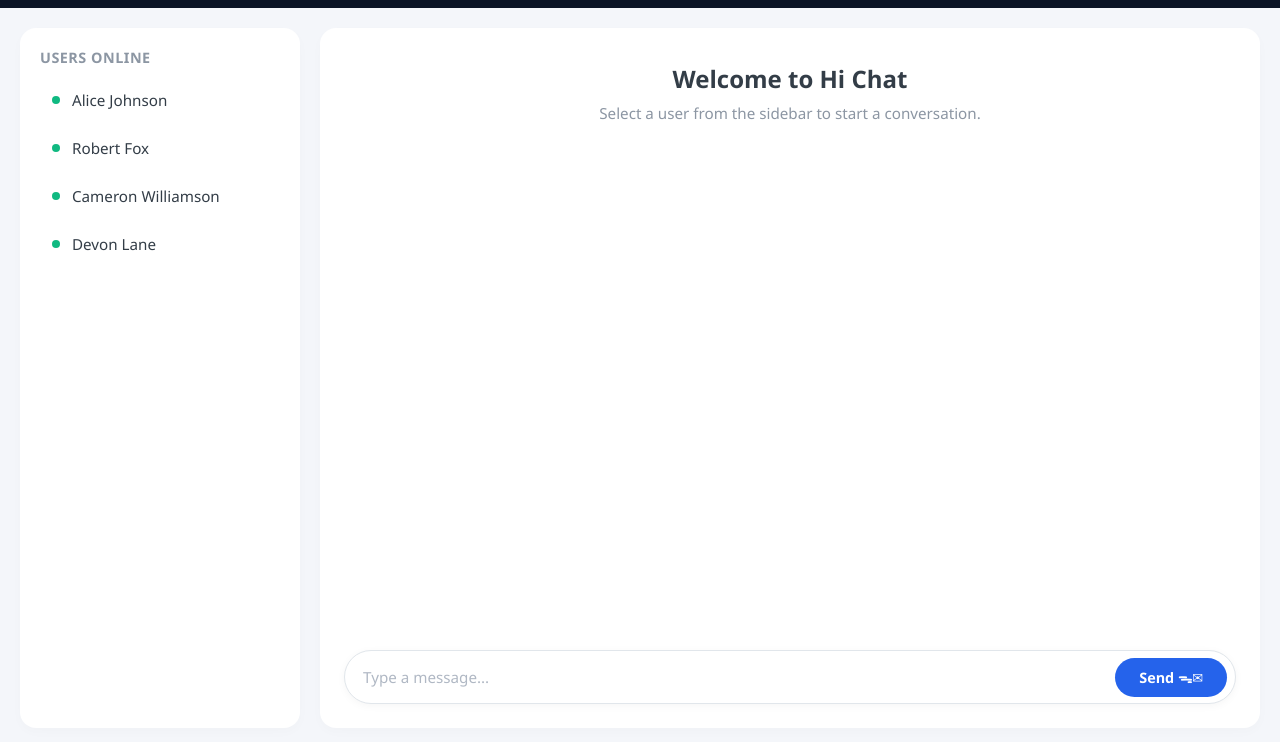
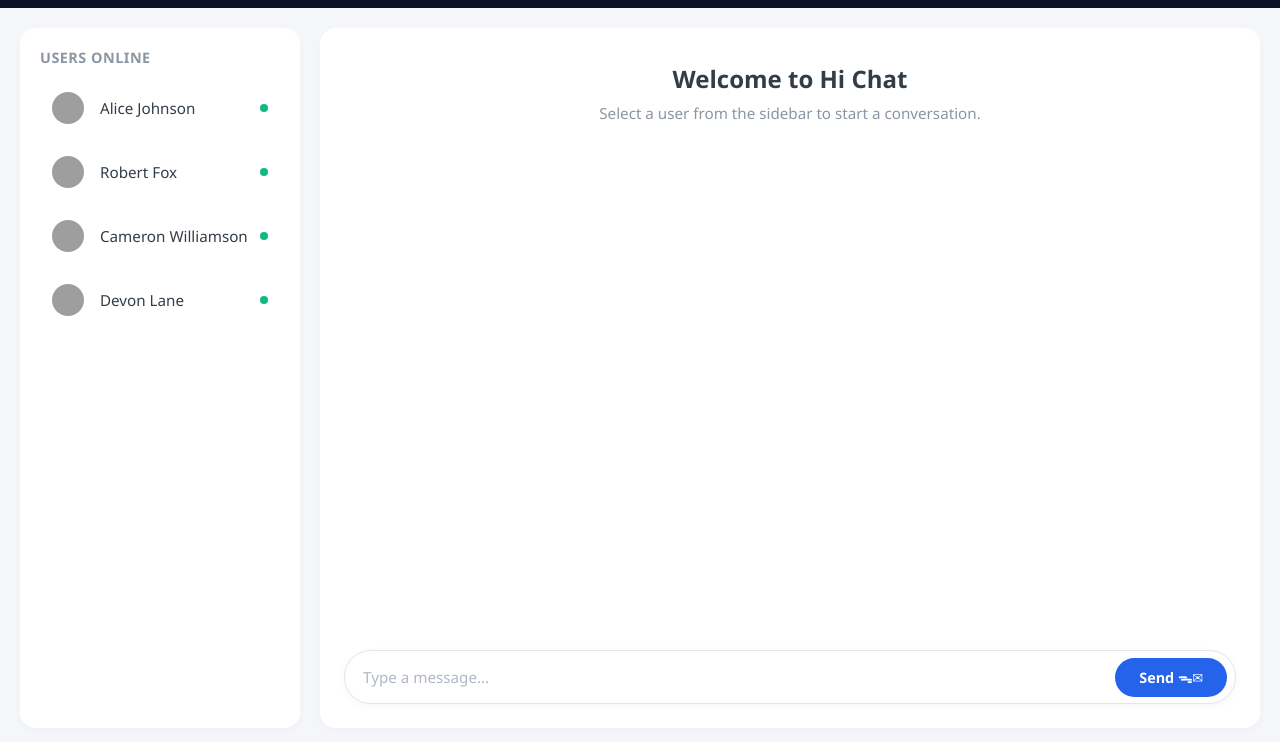
Before and after one commit to Cyber-Akshat/Secure-Chat-App-Simulation-, a plain HTML site: page UI Design/index.html in a window 1280 px wide. Shown: the part 52-794 px from the top of the page. Drawn offline with Linux system fonts and the light colour scheme; grey boxes are pictures that could not be loaded.

Commit message:
created an NPC to simulate interactions

```diff
--- a/UI Design/app.js
+++ b/UI Design/app.js
@@ -2,45 +2,47 @@
 // ONLINE USERS FUNCTIONS
 // ============================================================================
 
-// Updates the list of online users displayed in the sidebar with matching status indicators
+// Updates the list of online users with status indicators and clean circular profile avatars
 function updateUserList(usernames) {
-
-  // Get the <ul> element that contains the user list
   const userList = document.getElementById("users");
 
-  // Remove all existing user entries before rebuilding the list
+  // Remove old nodes before rebuilding
   userList.replaceChildren();
 
-  // Loop through each username received from the server
   for (const username of usernames) {
+    const listItem = document.createElement("li");
+    listItem.style.display = "flex";
+    listItem.style.alignItems = "center";
+    listItem.style.width = "100%";
 
-    // Create a new <li> element for this user wrapper
-    const listItem = document.createElement("li");
+    // 1. Generate a circular avatar using the user's initials
+    const avatarImg = document.createElement("img");
+    avatarImg.src = `https://ui-avatars.com/api/?name=${encodeURIComponent(username)}&background=random&color=fff&rounded=true&size=32`;
+    avatarImg.alt = `${username}'s avatar`;
+    avatarImg.style.width = "32px";
+    avatarImg.style.height = "32px";
+    avatarImg.style.marginRight = "12px";
+    avatarImg.style.display = "block";
 
-    // Create a little span for the online status dot indicator seen in the design
+    // 2. Setup text name layout
+    const nameSpan = document.createElement("span");
+    nameSpan.textContent = username;
+    nameSpan.style.flex = "1"; // Automatically pushes the green status dot to the right margin
+
+    // 3. Status indicator dot node
     const statusDot = document.createElement("span");
     statusDot.style.width = "8px";
     statusDot.style.height = "8px";
-    statusDot.style.backgroundColor = "#10b981"; // Vibrant emerald green dot
+    statusDot.style.backgroundColor = "#10b981"; // Emerald Green
     statusDot.style.borderRadius = "50%";
-    statusDot.style.marginRight = "12px";
     statusDot.style.display = "inline-block";
 
-    // Create a span to hold the actual text name
-    const nameSpan = document.createElement("span");
-    nameSpan.textContent = username;
+    listItem.setAttribute("title", `${username} is connected and active.`);
 
-    // Add a tooltip that appears when the user hovers over the username
-    listItem.setAttribute(
-      "title",
-      `${username} is connected and active in this server.`
-    );
-
-    // Assemble the components: Drop the dot and name inside the list item
+    // Attach elements to list container
+    listItem.appendChild(avatarImg);
+    listItem.appendChild(nameSpan);
     listItem.appendChild(statusDot);
-    listItem.appendChild(nameSpan);
-
-    // Add the completed item to the online users list panel
     userList.appendChild(listItem);
   }
 }
@@ -51,21 +53,13 @@ function updateUserList(usernames) {
 
 // This place ensures we show a friendly message when another user is typing!
 function showUserIsTyping(username) {
-
-  // Grab our typing indicator div from the HTML layout
   const typingIndicator = document.getElementById("typing-indicator");
-
-  // Change the blank space to say exactly who is working on a message
   typingIndicator.textContent = `${username} is typing...`;
 }
 
 // This place ensures the text clears out and goes invisible when they stop typing
 function clearTypingIndicator() {
-
-  // Grab that same typing indicator div
   const typingIndicator = document.getElementById("typing-indicator");
-
-  // Make it completely blank again so it takes up no visual space
   typingIndicator.textContent = "";
 }
 
@@ -75,19 +69,14 @@ function clearTypingIndicator() {
 
 // This place ensures that whenever a message is rendered, it gets structured like a proper bubble layout
 function addMessageToChat(username, messageText) {
-
   const conversationBox = document.getElementById("conversation");
   const template = document.getElementById("message");
-
-  // Clone our updated template blueprint structure
   const messageClone = template.content.cloneNode(true);
 
-  // Target our precise elements using the class selectors
   const rowDiv = messageClone.querySelector(".message-row");
   const nameSpan = messageClone.querySelector(".sender-name");
   const textParagraph = messageClone.querySelector(".message-text");
 
-  // Fill in the details
   nameSpan.textContent = username;
   textParagraph.textContent = messageText;
 
@@ -103,10 +92,7 @@ function addMessageToChat(username, messageText) {
     conversationBox.replaceChildren();
   }
 
-  // Inject the message directly into the feed container!
   conversationBox.appendChild(messageClone);
-
-  // Keep the viewport locked to the bottom scroll position
   conversationBox.scrollTop = conversationBox.scrollHeight;
 }
 
@@ -117,44 +103,57 @@ function addMessageToChat(username, messageText) {
 // Grab the text entry box and the form from our HTML structure
 const messageInput = document.getElementById("data");
 const chatForm = document.getElementById("form");
-
-// A handy timer variable to track when the user stops typing
 let typingTimeout;
 
 // This place ensures we notice every single keystroke when YOU type a message
 messageInput.addEventListener("input", () => {
-
-  // 1. This is where you notify your chat server that YOU are actively typing!
-  // Example: socket.emit("client-is-typing");
   console.log("You are typing...");
-
-  // 2. Clear any old countdown timer currently running
   clearTimeout(typingTimeout);
 
-  // 3. Start a fresh countdown! If you don't press a key for 1.5 seconds,
-  // this place ensures we assume you have paused or finished.
   typingTimeout = setTimeout(() => {
-    // Example: socket.emit("client-stopped-typing");
     console.log("You stopped typing.");
   }, 1500);
 });
 
-// This place handles form submission cleanly without loading a whole new webpage
+// This place handles form submission cleanly and triggers a simulated friend reply
 chatForm.addEventListener("submit", (event) => {
   // CRITICAL: Stops the browser from submitting the form data to a new blank window/reloading!
   event.preventDefault();
-
   const messageText = messageInput.value.trim();
 
   if (messageText !== "") {
-    // Send it to the chat screen instantly as a formatted bubble
+    // 1. Send your message to the screen instantly
     addMessageToChat("You", messageText);
+    messageInput.value = "";
+    clearTimeout(typingTimeout);
 
-    // Clear out the text area so it's fresh for your next entry
-    messageInput.value = "";
+    // 2. Choose a random friend from your list to reply
+    const friends = ["Alice Johnson", "Robert Fox", "Cameron Williamson", "Devon Lane"];
+    const randomFriend = friends[Math.floor(Math.random() * friends.length)];
 
-    // Reset our typing indicator tracker values
-    clearTimeout(typingTimeout);
+    // 3. After 1 second, show that your friend is typing...
+    setTimeout(() => {
+      showUserIsTyping(randomFriend);
+
+      // 4. After 2 more seconds of typing, clear the indicator and drop their reply!
+      setTimeout(() => {
+        clearTypingIndicator();
+
+        // A list of fun responses they can give back
+        const replies = [
+          "Wow, that sounds amazing!",
+          "Haha totally agree. What are you up to today?",
+          "Awesome! Let me check on that and get back to you.",
+          "Nice! Did you see the new dashboard updates? Looks super clean.",
+          "I'm working on the backend code right now! 🚀"
+        ];
+        const randomReply = replies[Math.floor(Math.random() * replies.length)];
+
+        // Add their message as a received (left-aligned) bubble
+        addMessageToChat(randomFriend, randomReply);
+      }, 2000);
+
+    }, 1000);
   }
 });
 
--- a/UI Design/style.css
+++ b/UI Design/style.css
@@ -235,3 +235,41 @@ main#content {
 #send:hover {
   background-color: #1d4ed8;
 }
+/* ============================================================================
+   AVATAR SIDEBAR LAYOUT ALIGNMENT
+   ============================================================================ */
+
+/* Adjusts the sidebar list items to become flexible, full-width rows */
+#users li {
+  display: flex !important;
+  align-items: center !important;
+  justify-content: flex-start !important;
+  width: 100%;
+  padding: 10px 12px;
+  border-radius: 12px;
+  gap: 4px; /* Creates a clean gap structure */
+}
+
+/* Ensures the avatar image stays perfectly round and doesn't shrink */
+#users li img {
+  border-radius: 50%;
+  flex-shrink: 0;
+  object-fit: cover;
+}
+
+/* Forces the username text to take up remaining space, pushing the dot right */
+#users li span:not(:last-child) {
+  flex: 1;
+  font-size: 0.95rem;
+  color: #333d47;
+  font-weight: 500;
+  white-space: nowrap;
+  overflow: hidden;
+  text-overflow: ellipsis; /* Safely truncates names if they are too long */
+}
+
+/* Explicitly targets the online status indicator dot */
+#users li span:last-child {
+  flex-shrink: 0;
+  margin-left: auto; /* Solid safety fallback to lock the dot on the right margin */
+}
```
